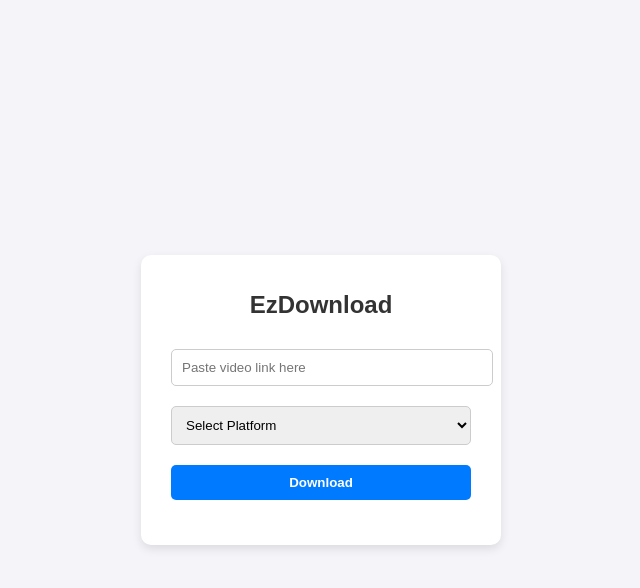
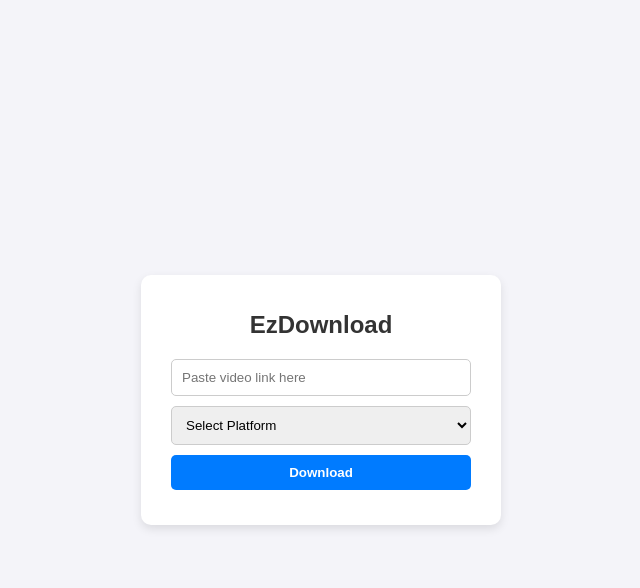
Before and after one commit to Average-Chief/EzDownlod, a Flask app: page / in a window 1280 px wide. Shown: the top 588 px of the page, without its empty margins (319-959 px from the left). Run offline with Flask 3, Linux system fonts and the light colour scheme.

Commit message:
index.html

```diff
--- a/templates/index.html
+++ b/templates/index.html
@@ -30,12 +30,14 @@
       color: #333;
     }
     .container input, .container select, .container button {
+      display: block;
       width: 100%;
+      box-sizing: border-box;
       padding: 10px;
       margin: 10px 0;
       border: 1px solid #ccc;
       border-radius: 5px;
-    }
+  }
     .container button {
       background-color: #007bff;
       color: white;
```
